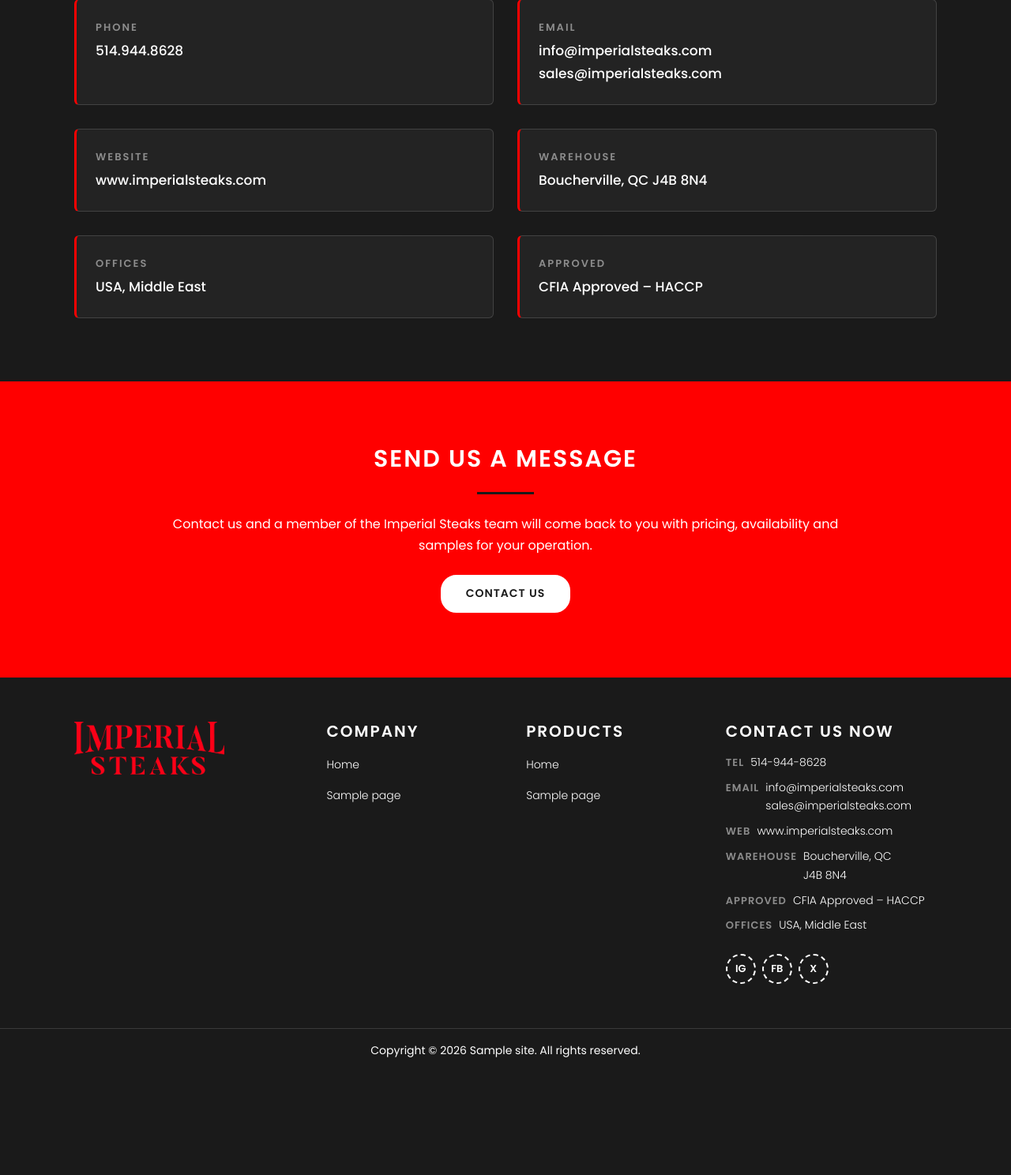
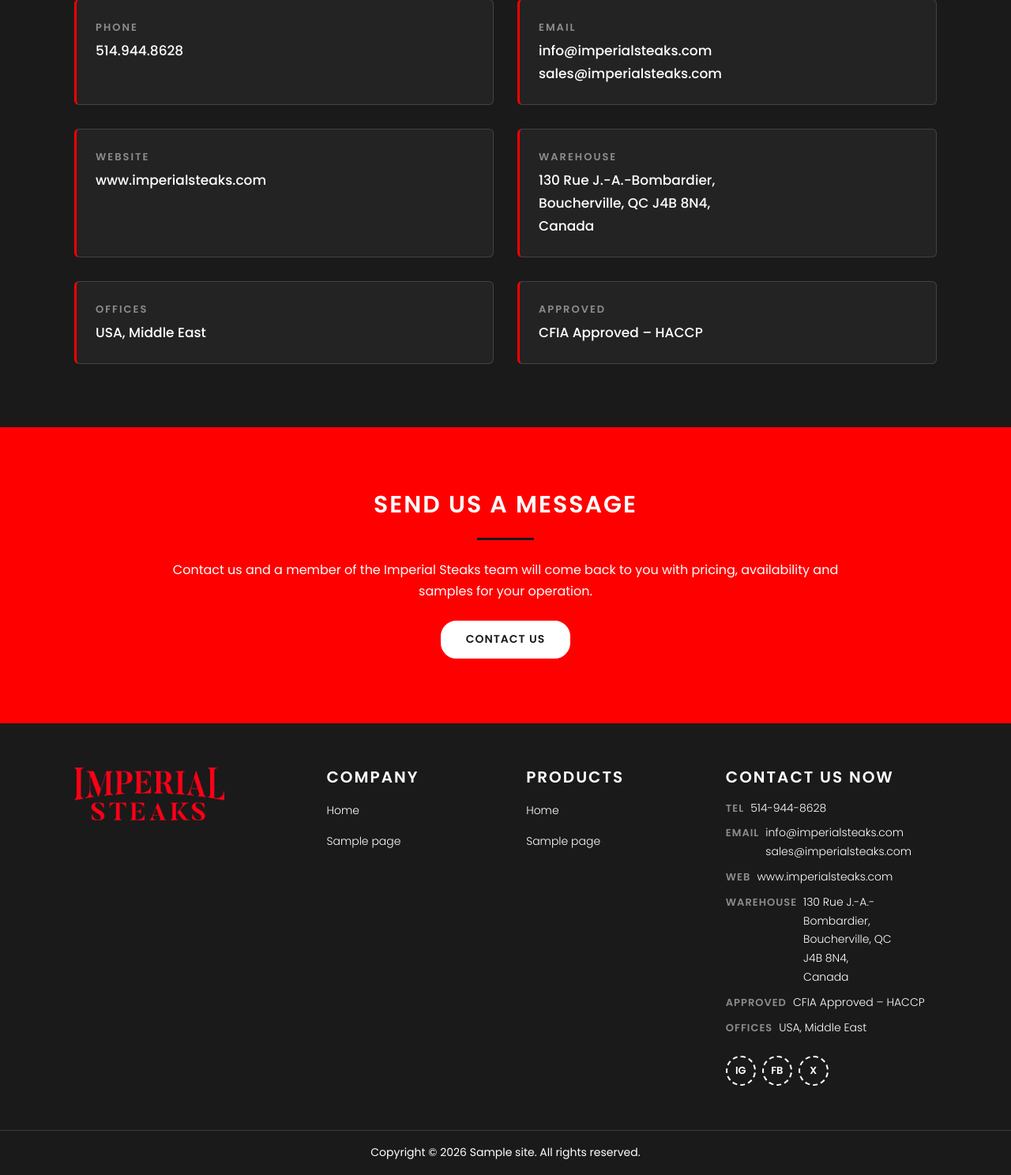
Before and after one commit to developerrightclixs/imperial-steaks, a WordPress theme: template wp-theme/imperial-steaks/page-templates/template-contact.php in a window 1280 px wide. Shown: the part 435-1923 px from the top of the page at 79% size. Before the commit the page ends 1774 px from the top, so only its background shows below. Run offline with PHP 8.4 and a stand-in for WordPress, Linux system fonts and the light colour scheme; the site name, menu and one post (Sample post) are stand-ins, and other content is empty; some libraries are stand-ins or nearby versions.

Commit message:
Update warehouse address to 130 Rue J.-A.-Bombardier, Boucherville
Show the full address on all five pages, the Contact card and the theme
Customizer defaults. Rebuild the theme zip, which still held an older
address, and bring the docs in line.

Co-Authored-By: Claude Opus 5.5 <noreply@anthropic.com>

```diff
--- a/about.html
+++ b/about.html
@@ -304,7 +304,7 @@
           </li>
           <li class="imperial-footer__contact-item">
             <span class="imperial-footer__contact-label">Warehouse</span>
-            <span>Boucherville, QC J4B&nbsp;8N4</span>
+            <span>130 Rue J.-A.-Bombardier,<br>Boucherville, QC J4B&nbsp;8N4,<br>Canada</span>
           </li>
           <li class="imperial-footer__contact-item">
             <span class="imperial-footer__contact-label">Approved</span>
--- a/contact.html
+++ b/contact.html
@@ -98,7 +98,7 @@
 
         <div class="imperial-contact-card" data-reveal="up" data-reveal-delay="1">
           <p class="imperial-contact-card__label">Warehouse</p>
-          <p class="imperial-contact-card__value">Boucherville, QC J4B&nbsp;8N4</p>
+          <p class="imperial-contact-card__value">130 Rue J.-A.-Bombardier,<br>Boucherville, QC J4B&nbsp;8N4,<br>Canada</p>
         </div>
 
         <div class="imperial-contact-card" data-reveal="up" data-reveal-delay="2">
@@ -193,7 +193,7 @@
           </li>
           <li class="imperial-footer__contact-item">
             <span class="imperial-footer__contact-label">Warehouse</span>
-            <span>Boucherville, QC J4B&nbsp;8N4</span>
+            <span>130 Rue J.-A.-Bombardier,<br>Boucherville, QC J4B&nbsp;8N4,<br>Canada</span>
           </li>
           <li class="imperial-footer__contact-item">
             <span class="imperial-footer__contact-label">Approved</span>
--- a/index.html
+++ b/index.html
@@ -473,7 +473,7 @@
           </li>
           <li class="imperial-footer__contact-item">
             <span class="imperial-footer__contact-label">Warehouse</span>
-            <span>Boucherville, QC J4B&nbsp;8N4</span>
+            <span>130 Rue J.-A.-Bombardier,<br>Boucherville, QC J4B&nbsp;8N4,<br>Canada</span>
           </li>
           <li class="imperial-footer__contact-item">
             <span class="imperial-footer__contact-label">Approved</span>
--- a/products.html
+++ b/products.html
@@ -328,7 +328,7 @@
           </li>
           <li class="imperial-footer__contact-item">
             <span class="imperial-footer__contact-label">Warehouse</span>
-            <span>Boucherville, QC J4B&nbsp;8N4</span>
+            <span>130 Rue J.-A.-Bombardier,<br>Boucherville, QC J4B&nbsp;8N4,<br>Canada</span>
           </li>
           <li class="imperial-footer__contact-item">
             <span class="imperial-footer__contact-label">Approved</span>
--- a/retail.html
+++ b/retail.html
@@ -119,7 +119,7 @@
           </li>
           <li class="imperial-footer__contact-item">
             <span class="imperial-footer__contact-label">Warehouse</span>
-            <span>Boucherville, QC J4B&nbsp;8N4</span>
+            <span>130 Rue J.-A.-Bombardier,<br>Boucherville, QC J4B&nbsp;8N4,<br>Canada</span>
           </li>
           <li class="imperial-footer__contact-item">
             <span class="imperial-footer__contact-label">Approved</span>
--- a/wp-theme/imperial-steaks/footer.php
+++ b/wp-theme/imperial-steaks/footer.php
@@ -91,7 +91,7 @@ if ( ! function_exists( 'elementor_theme_do_location' ) || ! elementor_theme_do_
 					$web   = get_theme_mod( 'imperial_steaks_website', 'https://www.imperialsteaks.com/' );
 					// One address line per row. The non-breaking space (U+00A0) before 8N4
 					// keeps the postal code whole when the narrow footer column wraps.
-					$place    = get_theme_mod( 'imperial_steaks_location', "Boucherville, QC J4B\xc2\xa08N4" );
+					$place    = get_theme_mod( 'imperial_steaks_location', "130 Rue J.-A.-Bombardier,\nBoucherville, QC J4B\xc2\xa08N4,\nCanada" );
 					$approved = get_theme_mod( 'imperial_steaks_approved', "CFIA Approved \xe2\x80\x93 HACCP" );
 					$also     = get_theme_mod( 'imperial_steaks_other_offices', "USA, Middle East" );
 					?>
--- a/wp-theme/imperial-steaks/inc/customizer.php
+++ b/wp-theme/imperial-steaks/inc/customizer.php
@@ -55,7 +55,7 @@ function imperial_steaks_customize_register( $wp_customize ) {
 		'imperial_steaks_location'       => array(
 			'label'   => esc_html__( 'Warehouse (one line per row)', 'imperial-steaks' ),
 			// Non-breaking space (U+00A0) before 8N4 - see the note in footer.php.
-			'default' => "Boucherville, QC J4B\xc2\xa08N4",
+			'default' => "130 Rue J.-A.-Bombardier,\nBoucherville, QC J4B\xc2\xa08N4,\nCanada",
 			'sanitize' => 'sanitize_textarea_field',
 			'type'     => 'textarea',
 		),
@@ -114,7 +114,7 @@ function imperial_steaks_contact_shortcode( $atts ) {
 		'email'    => array( 'imperial_steaks_email', 'info@imperialsteaks.com' ),
 		'sales'    => array( 'imperial_steaks_email_sales', 'sales@imperialsteaks.com' ),
 		'website'  => array( 'imperial_steaks_website', 'https://www.imperialsteaks.com/' ),
-		'location' => array( 'imperial_steaks_location', "Boucherville, QC J4B\xc2\xa08N4" ),
+		'location' => array( 'imperial_steaks_location', "130 Rue J.-A.-Bombardier,\nBoucherville, QC J4B\xc2\xa08N4,\nCanada" ),
 		'approved' => array( 'imperial_steaks_approved', "CFIA Approved \xe2\x80\x93 HACCP" ),
 		'offices'  => array( 'imperial_steaks_other_offices', "USA, Middle East" ),
 	);
--- a/wp-theme/imperial-steaks/page-templates/template-contact.php
+++ b/wp-theme/imperial-steaks/page-templates/template-contact.php
@@ -68,7 +68,7 @@ get_header();
 
         <div class="imperial-contact-card" data-reveal="up" data-reveal-delay="1">
           <p class="imperial-contact-card__label">Warehouse</p>
-          <p class="imperial-contact-card__value">Boucherville, QC J4B&nbsp;8N4</p>
+          <p class="imperial-contact-card__value">130 Rue J.-A.-Bombardier,<br>Boucherville, QC J4B&nbsp;8N4,<br>Canada</p>
         </div>
 
         <div class="imperial-contact-card" data-reveal="up" data-reveal-delay="2">
```
Also changed, not shown: docs/ELEMENTOR_MIGRATION.md (+2 -2 lines), docs/PAGE_SECTION_MAP.md (+3 -3 lines), README.md, 1 other file.
